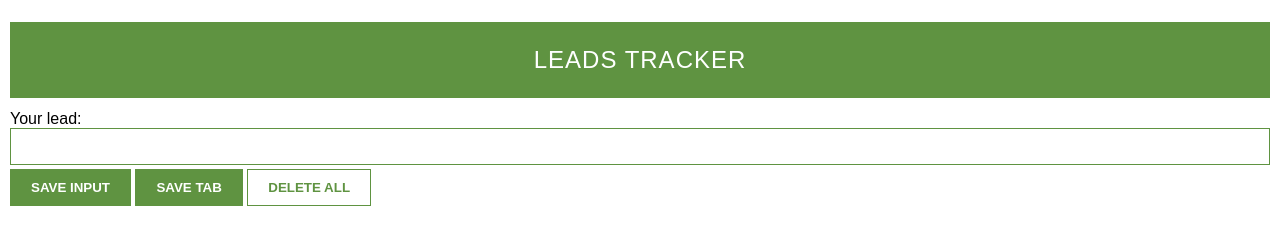
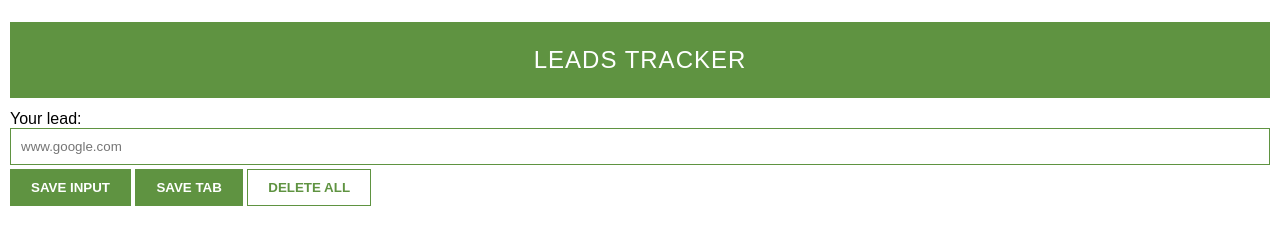
Before and after one commit to Che-ryl/chrome-extension, a website built with Vite: page index.html in a window 1280 px wide. Built offline with nearby package versions, Linux system fonts and the light colour scheme.

Commit message:
Update index.html

```diff
--- a/index.html
+++ b/index.html
@@ -7,7 +7,7 @@
     <body>
         <div class="hero">Leads Tracker</div>
         <div>Your lead:</div>
-        <input type="text" id="input-el">
+        <input type="text" id="input-el" placeholder="www.google.com">
         <button id="input-btn">SAVE INPUT</button>
         <button id="tab-btn">SAVE TAB</button>
         <button id="delete-btn">DELETE ALL</button>
```
